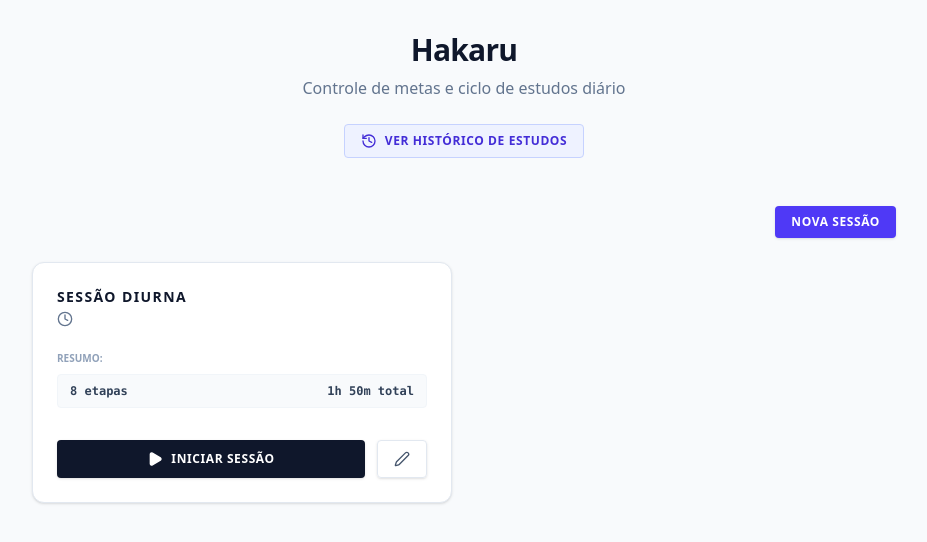
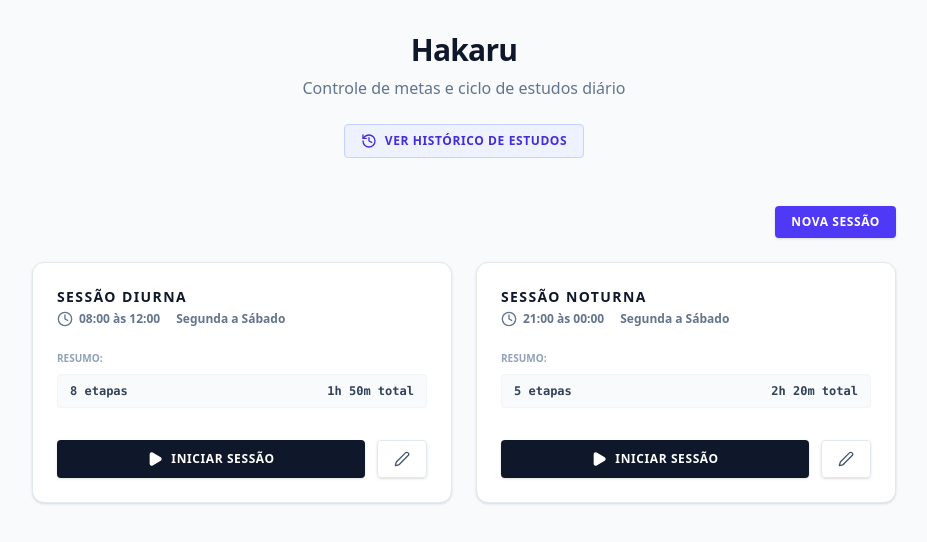
Before and after one commit to diogofukuoka/Hakaru, a React (Vite) app: page / in a window 1280 px wide. Shown: the top 542 px of the page, without its empty margins (176-1103 px from the left). Built offline with nearby package versions, Linux system fonts and the light colour scheme; no server answers.

Commit message:
refactor: enhance session management and UI layout
- Synchronize sessions on app initialization.
- Update UI for better task progression visibility.
- Simplify deletion logic in the history view.
- Expand initial data with a new evening session.

```diff
--- a/src/App.tsx
+++ b/src/App.tsx
@@ -20,6 +20,12 @@ export default function App() {
   const [user, setUser] = useState<User | null>(null);
 
   const [authError, setAuthError] = useState<string | null>(null);
+
+  useEffect(() => {
+    if (sessions.length === 1 && sessions[0].id === "1" && initialSessions.length > 1) {
+      setSessions(initialSessions);
+    }
+  }, []);
 
   useEffect(() => {
     const unsubscribe = onAuthStateChanged(auth, (user) => {
--- a/src/components/History.tsx
+++ b/src/components/History.tsx
@@ -323,7 +323,7 @@ export default function History({ userId, onBack }: HistoryProps) {
                         e.stopPropagation();
                         handleDelete(session.id!);
                       }}
-                      className="p-2 text-slate-400 hover:text-red-500 hover:bg-red-50 rounded-lg transition-colors ml-2 hidden md:block group-hover:block"
+                      className="p-2 text-slate-400 hover:text-red-500 hover:bg-red-50 rounded-lg transition-colors md:opacity-0 group-hover:opacity-100"
                       title="Excluir Sessão"
                     >
                       <Trash2 className="w-5 h-5" />
@@ -331,18 +331,6 @@ export default function History({ userId, onBack }: HistoryProps) {
                   )}
                 </div>
               </div>
-              {session.id && (
-                <button
-                  onClick={(e) => {
-                    e.stopPropagation();
-                    handleDelete(session.id!);
-                  }}
-                  className="absolute top-4 right-4 p-2 text-slate-400 hover:text-red-500 hover:bg-red-50 rounded-lg transition-colors md:hidden block"
-                  title="Excluir Sessão"
-                >
-                  <Trash2 className="w-5 h-5" />
-                </button>
-              )}
 
               {!collapsedSessions[sessionId] && (
               <div className="p-4 space-y-2">
--- a/src/components/SessionTimer.tsx
+++ b/src/components/SessionTimer.tsx
@@ -244,9 +244,6 @@ export default function SessionTimer({ session, userId, onClose }: SessionTimerP
               className="text-xs font-bold text-slate-700 outline-none bg-transparent"
             />
           </div>
-          <div className="text-[10px] font-bold text-slate-500 uppercase tracking-widest bg-slate-100 px-3 py-1.5 rounded">
-            Etapa {currentTaskIndex + 1} de {totalTasks}
-          </div>
         </div>
       </div>
 
@@ -304,9 +301,14 @@ export default function SessionTimer({ session, userId, onClose }: SessionTimerP
 
         <div className="flex-1 flex flex-col items-center justify-center">
         <div className="flex flex-col items-center mb-6">
-          <span className={`px-3 py-1 rounded text-[10px] font-bold uppercase tracking-wider mb-4 border ${getTypeColor(currentTask.type)}`}>
-            {currentTask.type}
-          </span>
+          <div className="flex items-center gap-3 mb-4">
+            <span className={`px-3 py-1 rounded text-[10px] font-bold uppercase tracking-wider border ${getTypeColor(currentTask.type)}`}>
+              {currentTask.type}
+            </span>
+            <span className="text-[10px] font-bold text-slate-500 uppercase tracking-widest bg-slate-100 px-3 py-1 rounded">
+              Etapa {currentTaskIndex + 1} de {totalTasks}
+            </span>
+          </div>
           <div className="text-[10px] text-slate-400 font-bold uppercase tracking-widest mb-1">
             Tempo Total da Sessão
           </div>
@@ -390,11 +392,11 @@ export default function SessionTimer({ session, userId, onClose }: SessionTimerP
           <div className="w-full max-w-md bg-white border border-slate-200 rounded p-4 shadow-sm flex items-center justify-between">
             <div>
               <div className="text-[10px] text-slate-500 uppercase tracking-widest font-bold mb-1">Próxima Etapa</div>
-              <div className="text-xs font-bold text-slate-700 truncate max-w-[200px] md:max-w-sm">
+              <div className="text-xs font-bold text-slate-700 max-w-sm">
                 {session.tasks[currentTaskIndex + 1].title}
               </div>
             </div>
-            <div className="text-xs text-slate-400 font-mono font-bold">
+            <div className="text-xs text-slate-400 font-mono font-bold whitespace-nowrap ml-4">
               {session.tasks[currentTaskIndex + 1].durationMinutes}m
             </div>
           </div>
--- a/src/data.ts
+++ b/src/data.ts
@@ -4,6 +4,8 @@ export const initialSessions: Session[] = [
   {
     id: "1",
     title: "Sessão Diurna",
+    timeRange: "08:00 às 12:00",
+    days: "Segunda a Sábado",
     tasks: [
       { id: "t1", title: "Conversar com o Live do Gemini sobre os tópicos do dia anterior da disciplina 1", durationMinutes: 15, type: "Revisão" },
       { id: "t2", title: "Conversar com o Live do Gemini sobre os tópicos do dia anterior da disciplina 2", durationMinutes: 15, type: "Revisão" },
@@ -13,6 +15,19 @@ export const initialSessions: Session[] = [
       { id: "t6", title: "Ler a teoria dos conteúdos que errei para reforçar", durationMinutes: 30, type: "Teoria" },
       { id: "t7", title: "Escrever em folha branca o que aprendi (disciplina 1)", durationMinutes: 10, type: "Revisão" },
       { id: "t8", title: "Escrever em folha branca o que aprendi (disciplina 2)", durationMinutes: 11, type: "Revisão" }
+    ]
+  },
+  {
+    id: "2",
+    title: "Sessão Noturna",
+    timeRange: "21:00 às 00:00",
+    days: "Segunda a Sábado",
+    tasks: [
+      { id: "n1", title: "Estudo da Teoria - Disciplina 3", durationMinutes: 50, type: "Teoria" },
+      { id: "n2", title: "Pausa", durationMinutes: 10, type: "Pausa" },
+      { id: "n3", title: "Estudo da Teoria - Disciplina 4", durationMinutes: 50, type: "Teoria" },
+      { id: "n4", title: "Resolução de questões no QC - Disciplina 3", durationMinutes: 15, type: "Resolução" },
+      { id: "n5", title: "Resolução de questões no QC - Disciplina 4", durationMinutes: 15, type: "Resolução" }
     ]
   }
 ];
```
